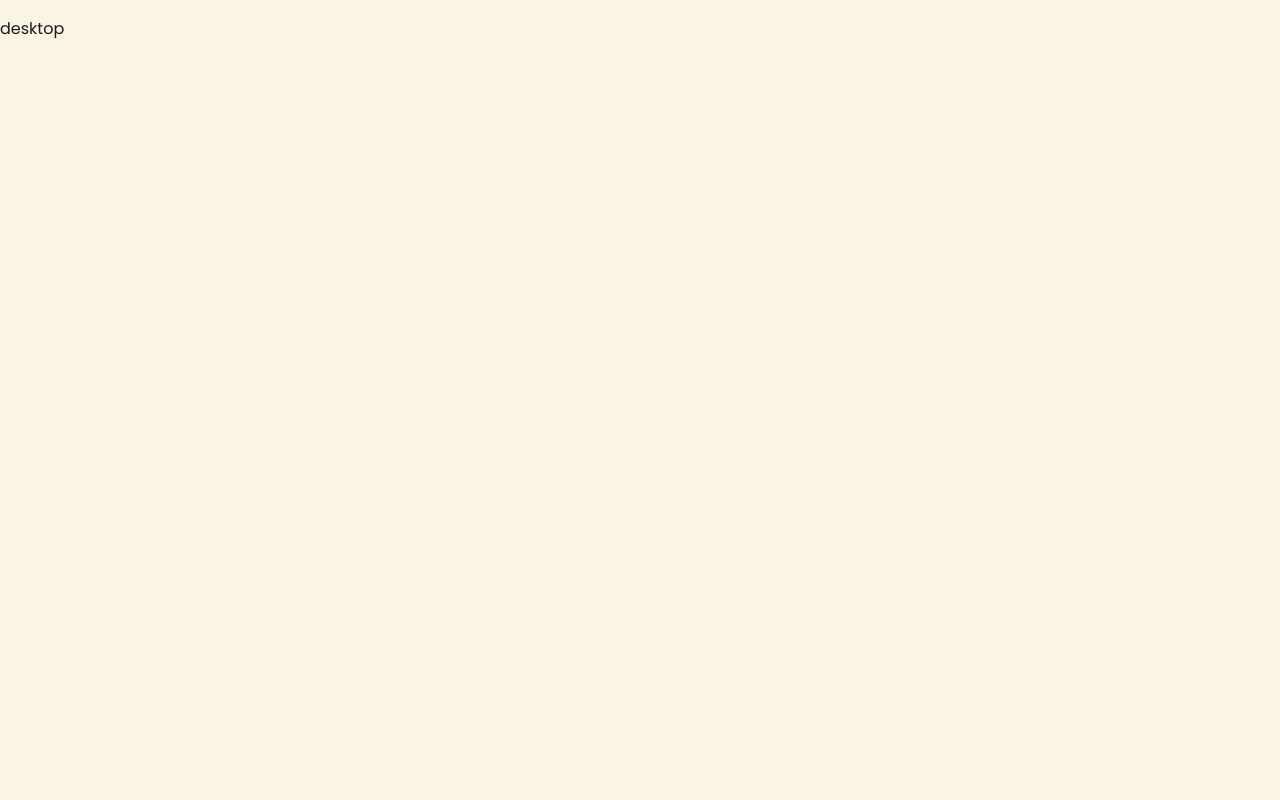
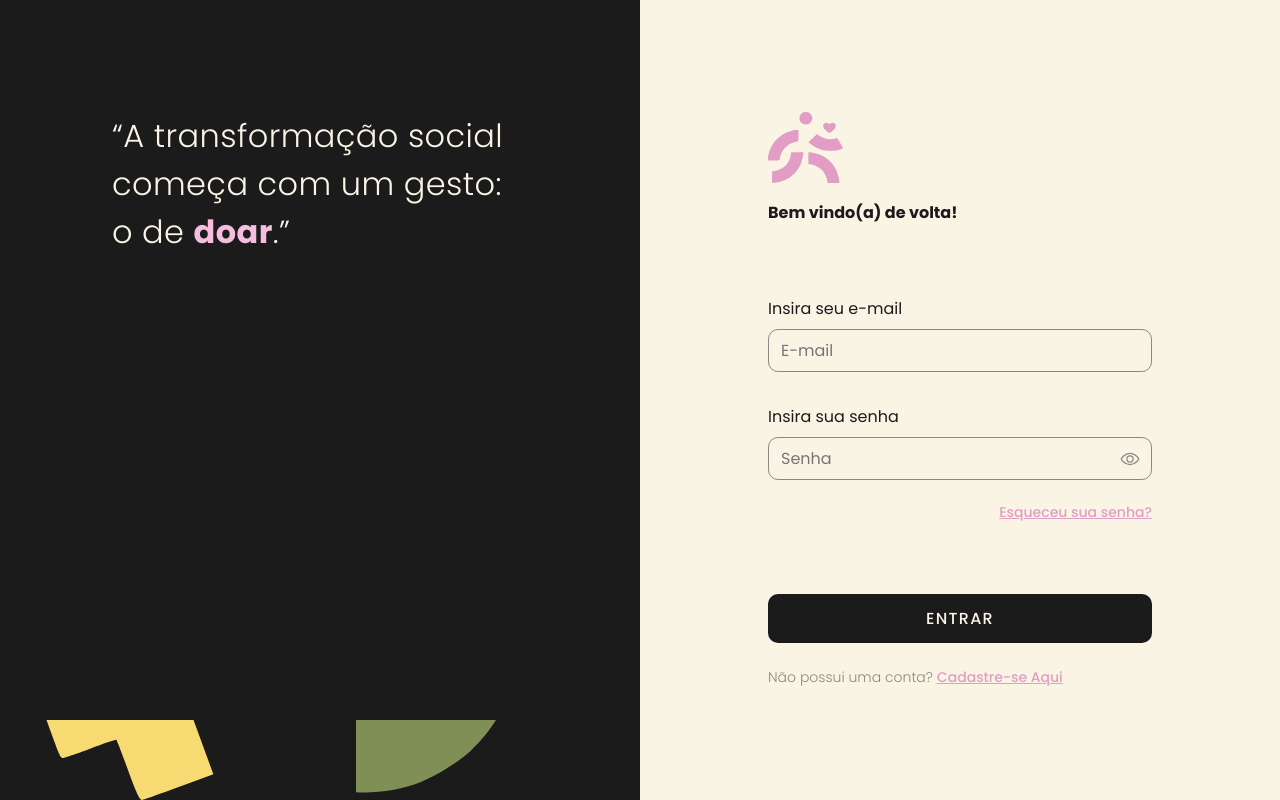
Before and after one commit to larascremin/donations-web-app, a React (Vite) app: page /auth in a window 1280 px wide. Built offline with nearby package versions, Linux system fonts and the light colour scheme.

Commit message:
login desktop layout

```diff
--- a/src/pages/Login/index.jsx
+++ b/src/pages/Login/index.jsx
@@ -1,53 +1,42 @@
 import React, { useState } from "react";
 import { useMediaQuery } from "react-responsive";
+import { useNavigate } from "react-router-dom";
 import "./style.css";
 import PopUp from "../../components/PopUp";
-import logo from "../../assets/images/colored-logo.svg";
 import StandardInput from "../../components/Standard Input";
 import PasswordInput from "../../components/Password Input";
 import HALF_MOON_SGV from "../../assets/vectors/half-moon";
 import TRIANGLE_SVG from "../../assets/vectors/triangle";
-import { Circle } from "phosphor-react";
 import CIRCLE_SVG from "../../assets/vectors/plus";
+import LoginHeader from "../../components/Login Header";
+import PLUS_SVG from "../../assets/vectors/plus";
+import HEART_SVG from "../../assets/vectors/heart";
 
 function Login() {
   const isMobile = useMediaQuery({ maxWidth: 768 });
+  const navigate = useNavigate();
 
   const [email, setEmail] = useState("");
   const [password, setPassword] = useState("");
+
+  const handleEntrar = () => {
+    navigate("/home");
+  };
 
   return (
     <>
       {isMobile ? (
         <div className="flex-col login-mbl">
-          <div className="login-vectors">
-            <HALF_MOON_SGV
-              width={92}
-              height={48}
-              color="var(--green)"
-              className="login-v01"
-            />
+          <div className="sob-overflow login-vectors">
+            <HALF_MOON_SGV color="var(--green)" className="login-v01" />
             <div className="vectors-wrap">
-              <TRIANGLE_SVG
-                width={76}
-                height={64}
-                color="var(--l-blue)"
-                className="login-v02"
-              />
-              <CIRCLE_SVG
-                width={75}
-                height={72}
-                color="var(--l-yellow)"
-                className="login-v03"
-              />
+              <TRIANGLE_SVG color="var(--l-blue)" className="login-v02" />
+              <PLUS_SVG color="var(--l-yellow)" className="login-v03" />
             </div>
           </div>
           <PopUp>
             <form className="flex-col login-form ">
-              <div className="flex-col centralized">
-                <img src={logo} className="resized-logo" />
-                <h4>Bem vindo(a) de volta!</h4>
-              </div>
+              <LoginHeader title="Bem vindo(a) de volta!" />
               <div className="login-input-wrap">
                 <StandardInput
                   label={"Insira seu e-mail"}
@@ -63,18 +52,71 @@ function Login() {
                 <a className="reset-link">Esqueceu sua senha?</a>
               </div>
               <div className="flex-col login-button-wrap">
-                <button type="submit" className="std-button">
+                <button
+                  type="submit"
+                  className="std-button"
+                  onClick={handleEntrar}
+                >
                   ENTRAR
                 </button>
                 <h6>
-                  Não possui uma conta? <a>Cadastre-se Aqui</a>
+                  Não possui uma conta? <a href="/register">Cadastre-se Aqui</a>
                 </h6>
               </div>
             </form>
           </PopUp>
         </div>
       ) : (
-        <p>desktop</p>
+        <div className="login-dsk">
+          <div className="flex-col login-left">
+            <p className="decoration-text">
+              “A transformação social
+              <br /> começa com um gesto:
+              <br /> o de <span>doar</span>.”
+            </p>
+            <div className="sob-overflow login-vectors">
+              <div className="sob-overflow vectors-wrap">
+                <TRIANGLE_SVG color="var(--l-blue)" className="login-v02" />
+                <PLUS_SVG color="var(--l-yellow)" className="login-v03" />
+              </div>
+              <div className="sob-overflow vectors-wrap">
+                <HEART_SVG color="var(--l-pink)" className="login-v04" />
+                <HALF_MOON_SGV color="var(--green)" className="login-v01" />
+              </div>
+            </div>
+          </div>
+          <div className="flex-col login-right">
+            <form className="flex-col login-form">
+              <LoginHeader title="Bem vindo(a) de volta!" />
+              <div className="login-input-wrap">
+                <StandardInput
+                  label={"Insira seu e-mail"}
+                  value={email}
+                  onChange={(e) => setEmail(e.target.value)}
+                  placeholder="E-mail"
+                />
+                <PasswordInput
+                  label={"Insira sua senha"}
+                  value={password}
+                  onChange={(e) => setPassword(e.target.value)}
+                />
+                <a className="reset-link">Esqueceu sua senha?</a>
+              </div>
+              <div className="flex-col login-button-wrap">
+                <button
+                  type="submit"
+                  className="std-button"
+                  onClick={handleEntrar}
+                >
+                  ENTRAR
+                </button>
+                <h6>
+                  Não possui uma conta? <a href="/register">Cadastre-se Aqui</a>
+                </h6>
+              </div>
+            </form>
+          </div>
+        </div>
       )}
     </>
   );
--- a/src/pages/Login/style.css
+++ b/src/pages/Login/style.css
@@ -30,13 +30,6 @@
   gap: 0.5rem;
 }
 
-.centralized {
-  width: 100%;
-  justify-content: center;
-  text-align: center;
-  gap: 0.5rem;
-}
-
 .reset-link {
   text-align: end;
   margin-top: -0.625rem;
@@ -44,14 +37,84 @@
 
 .login-v01 {
   transform: rotate(30deg);
-  margin: 0 0 2px -11px;
+  margin: 0 0 3px -11px;
 }
 
 .login-v02 {
-  margin: 0 -10px -10px 0;
+  transform: scale(0.8);
+  margin: 0 -12px -15px 0;
+  transform-origin: center;
 }
 
 .login-v03 {
-  transform: rotate(-20deg);
-  margin: 0 0 -5px -11px;
+  transform: scale(0.8) rotate(-20deg);
+  margin: 0 -10px -15px -28px;
+  transform-origin: center;
 }
+
+/* layout desktop */
+
+.login-dsk {
+  display: grid;
+  grid-template-columns: 1fr 1fr;
+}
+
+.login-left {
+  background-color: var(--base-05);
+  height: 100vh;
+  justify-content: space-between;
+}
+
+.login-right {
+  justify-content: center;
+  align-items: center;
+  padding: 14vh 10vw;
+}
+
+.login-dsk .login-form {
+  width: 100%;
+}
+
+.login-dsk .login-input-wrap {
+  gap: 2rem;
+}
+
+.login-dsk .login-button-wrap h6 {
+  margin-top: 1rem;
+  text-align: left;
+}
+
+.decoration-text {
+  color: var(--base-01);
+  font-weight: 100;
+  font-size: 2rem;
+  letter-spacing: 0.4px;
+  margin: 14vh;
+}
+
+.decoration-text span {
+  color: var(--l-pink);
+  font-weight: 700;
+}
+
+.login-dsk .login-v01 {
+  transform: scale(3.4) rotate(-30deg);
+  margin: 0 72px 68px 0;
+  transform-origin: center;
+}
+
+.login-dsk .login-v02 {
+  transform: scale(3);
+  margin: 0 0 67px 88px;
+  transform-origin: center;
+}
+
+.login-dsk .login-v03 {
+  transform: scale(2) rotate(34deg);
+  margin: 0 0 50px 93px;
+  transform-origin: center;
+}
+.login-v04 {
+  transform: rotate(30deg);
+  margin: 0 0 200px 0;
+}
```
